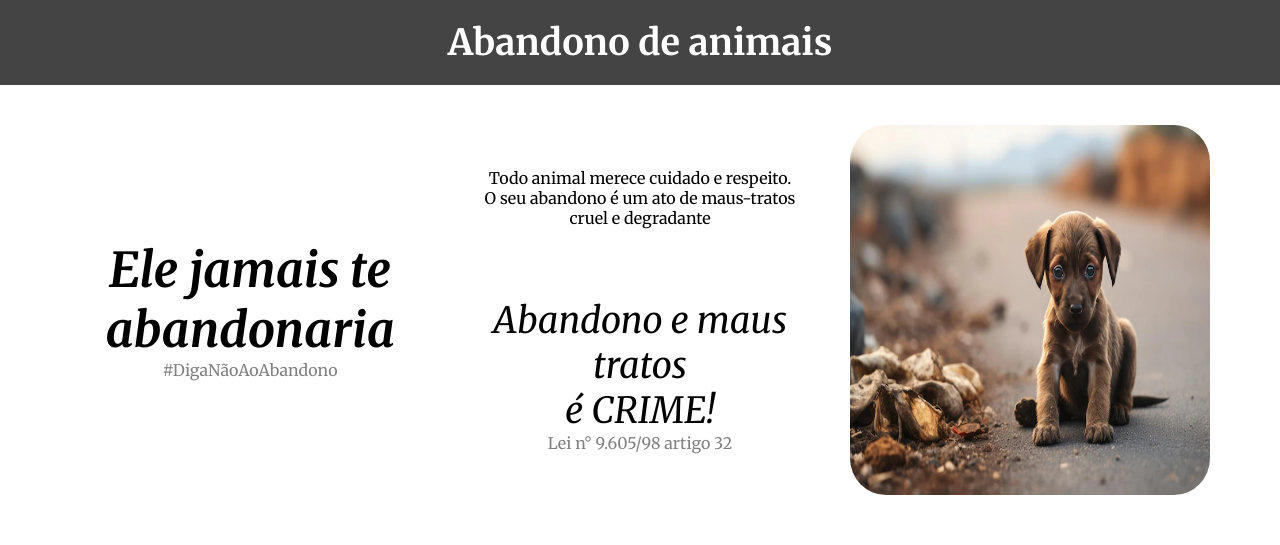
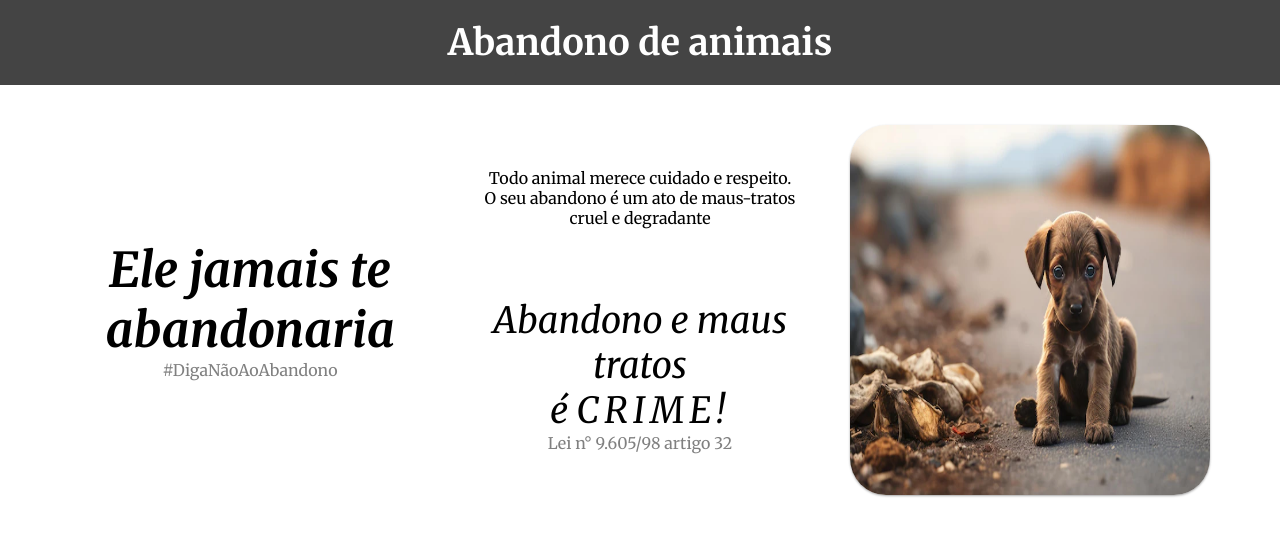
Before and after one commit to henriquehfl/PIPA, a plain HTML site: page index.html in a window 1280 px wide. Shown: the top 545 px of the page. Drawn offline with Linux system fonts and the light colour scheme.

Commit message:
minor changes

```diff
--- a/index.html
+++ b/index.html
@@ -30,7 +30,7 @@
                 <p>cruel e degradante</p>
             </div>
 
-            <h2>Abandono e maus tratos <br> é CRIME!</h2>
+            <h2>Abandono e maus tratos <br> é <span class="crime">CRIME!</span></h2>
             <p class="lei">Lei n° 9.605/98 artigo 32</p>
         </div>
 
--- a/style.css
+++ b/style.css
@@ -24,7 +24,7 @@ header h1 {
     height: 450px;
 }
 
-.box{
+.box {
     display: flex;
     justify-content: center;
     align-items: center;
@@ -74,6 +74,18 @@ header h1 {
     border-radius: 10%;
     width: 100%;
     height: 100%;
+    box-shadow: 0 1px 3px rgba(0, 0, 0, 0.12), 0 1px 2px rgba(0, 0, 0, 0.24);
+    transition: all 0.5s cubic-bezier(.25, .8, .25, 1);
+    cursor: pointer;
+}
+
+.container-3 img:hover {
+    box-shadow: 0 14px 28px rgba(0, 0, 0, 0.25), 0 10px 10px rgba(0, 0, 0, 0.22);
+}
+
+.crime {
+    letter-spacing: 5px;
+    font-style: italic;
 }
 
 section {
@@ -85,17 +97,17 @@ section {
     font-size: 18px;
 }
 
-.paragrafo{
+.paragrafo {
     font-size: 15px;
 }
 
-.abandono{
+.abandono {
     font-size: 20px;
     font-style: italic;
     font-weight: bold;
 }
 
-section a{
+section a {
     text-decoration: none;
     color: rgb(40, 144, 241);
     font-size: 16px;
```
